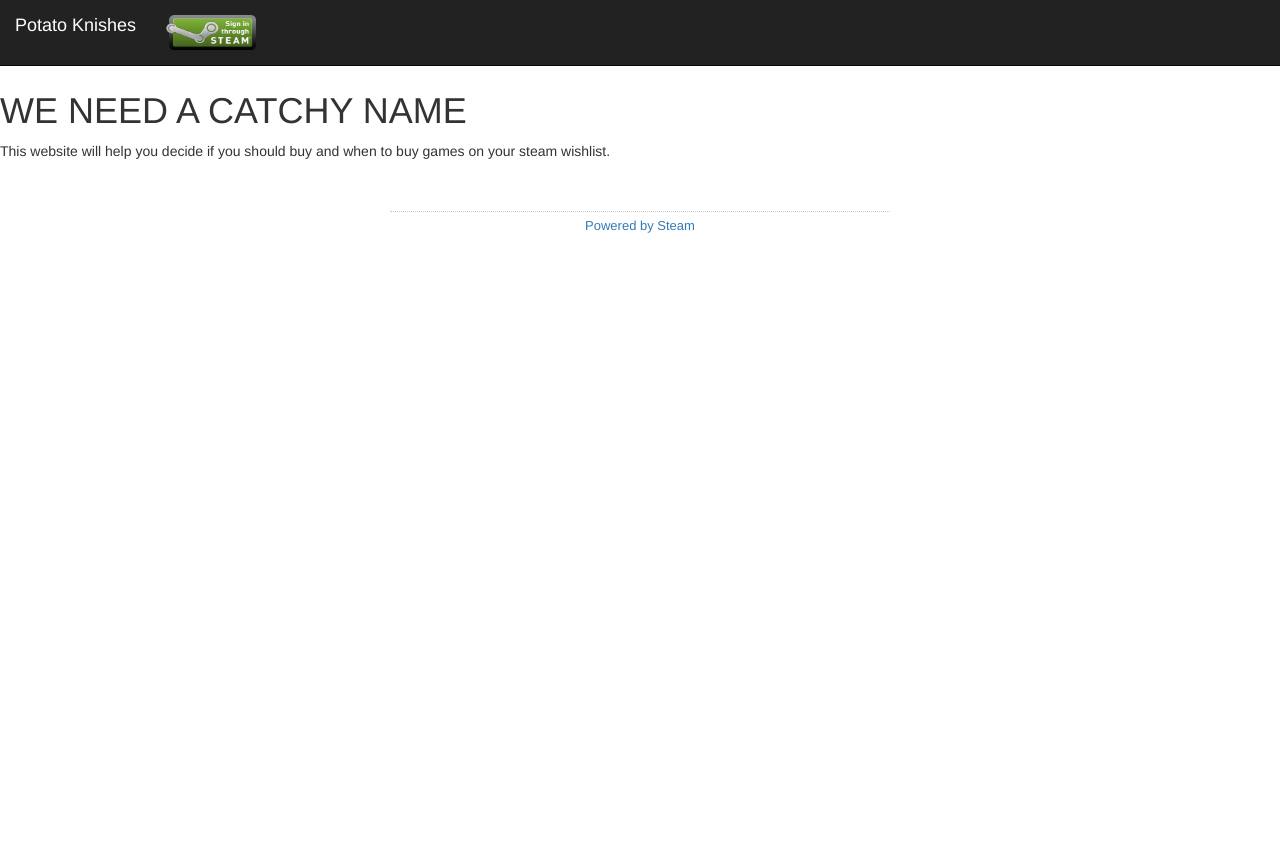
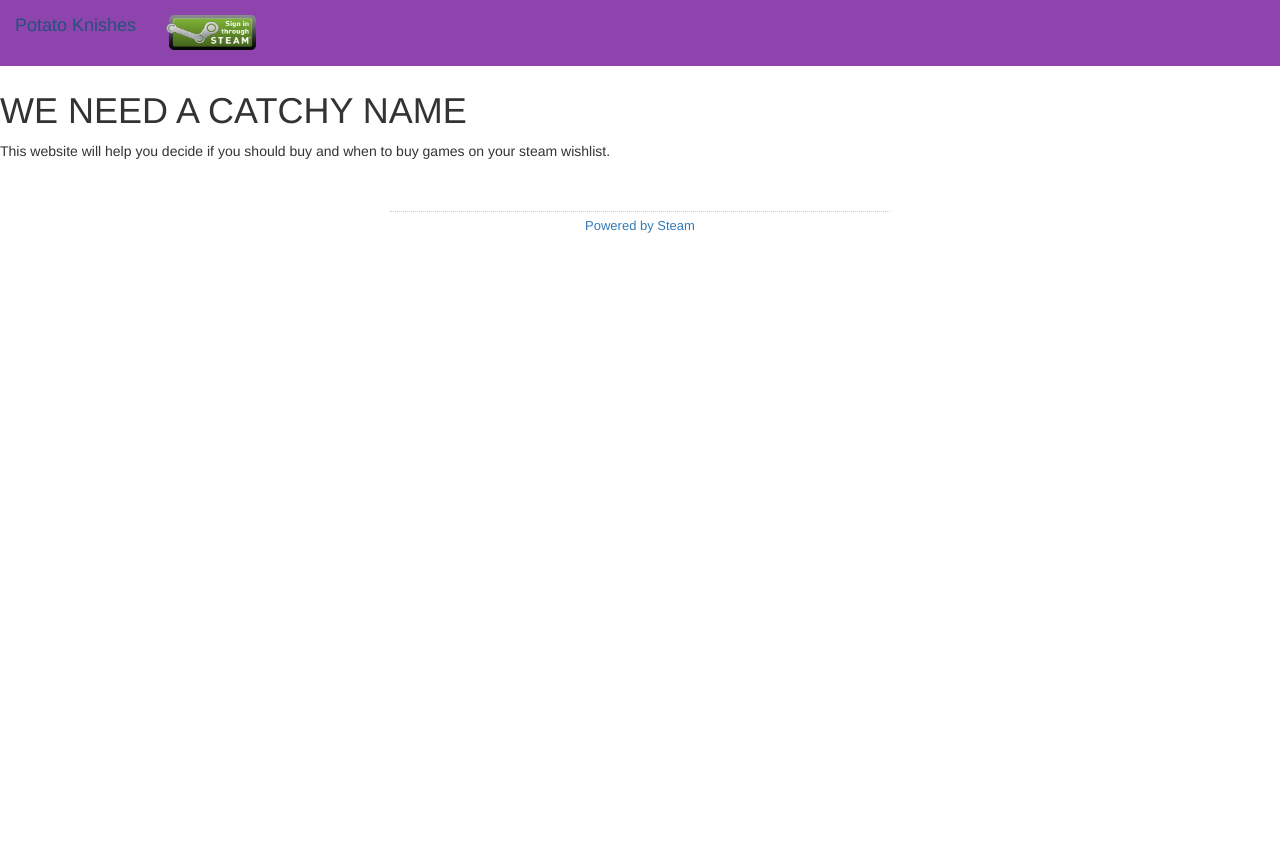
Before and after one commit to benfrisbie/SteamWishNinja, a Flask app: page / in a window 1280 px wide. Run offline with Flask 2, Linux system fonts and the light colour scheme; data that the repository does not hold is empty; some libraries are stand-ins or nearby versions.

Commit message:
some front end stuff.  PRevents links from turning purple after click, Changes header color

```diff
--- a/app/static/css/main.css
+++ b/app/static/css/main.css
@@ -1,4 +1,4 @@
-html, body {
+html {
     height: 100%;
 }
 head{
@@ -26,3 +26,22 @@ footer {
 .center{
   text-align: center;
 }
+.navbar-inverse-purp{
+  border-color: #080808;
+  background-color: #8e44ad;
+
+}
+body{
+  height: 100%;
+}
+
+a{
+    color: #0060B6;
+    text-decoration: none;
+}
+
+a:hover{
+     color:#0060B6;
+     text-decoration:none;
+     cursor:pointer;
+}
--- a/app/templates/base.html
+++ b/app/templates/base.html
@@ -4,10 +4,10 @@
   <title>Fristastic Summer Steam Project</title>
 </head>
 
-<body
+<body>
 
 <div>
-      <div div class="navbar navbar-inverse navbar-fixed-top" role="navigation">
+      <div div class="navbar navbar-inverse-purp navbar-fixed-top" role="navigation">
         <div class="container-fluid">
           <div class="navbar-header">
             <button type="button" class="navbar-toggle" data-toggle="collapse" data-target=".navbar-collapse">
```
